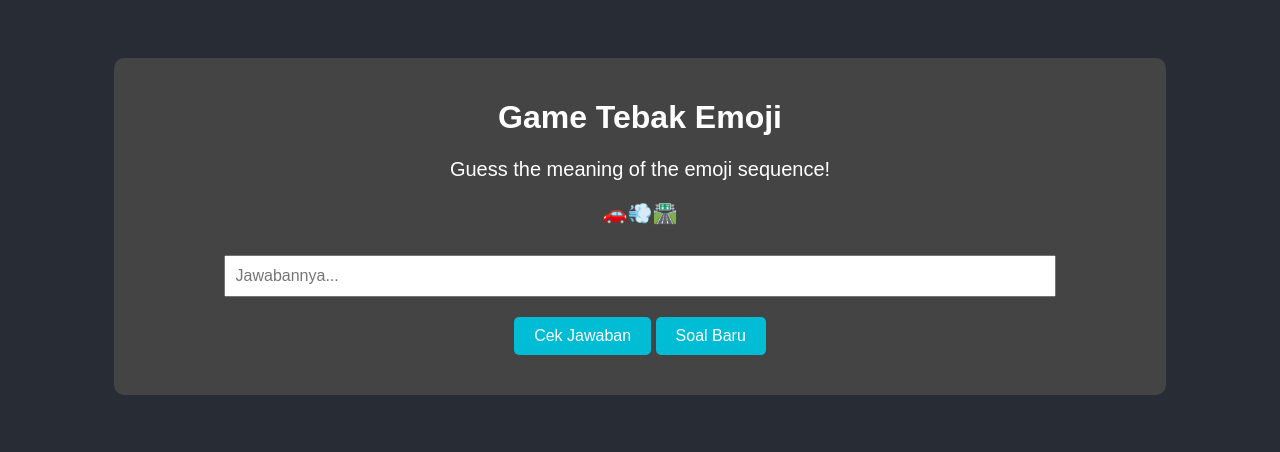
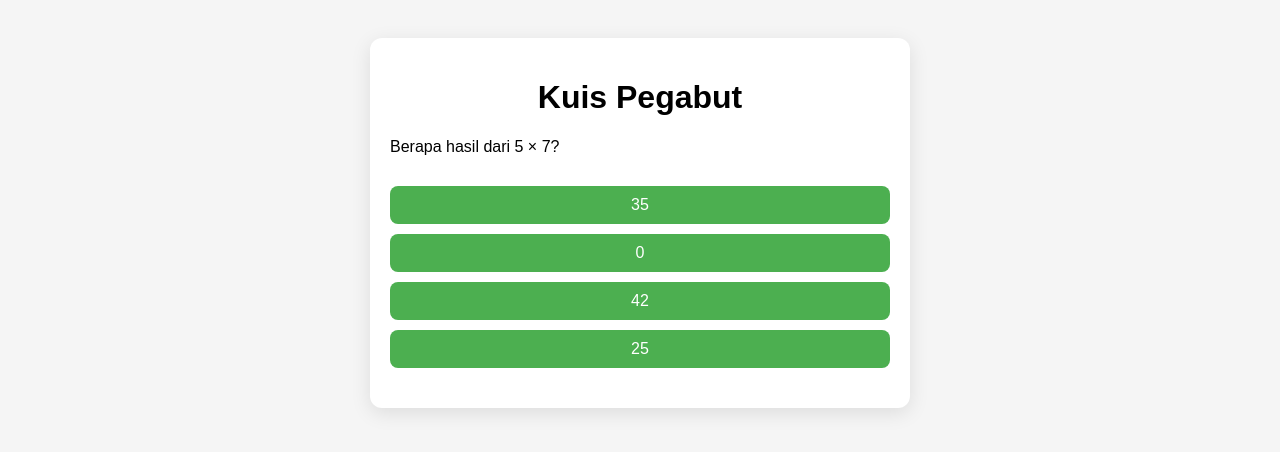
Before and after one commit to Gibran904/My-HTML, a plain HTML site: page index.html in a window 1280 px wide. Drawn offline with Linux system fonts and the light colour scheme.

Commit message:
Update index.html
From Guess Emoji Game to Math Game

```diff
--- a/index.html
+++ b/index.html
@@ -1,102 +1,115 @@
 <!DOCTYPE html>
-<html lang="id">
+<html lang="en">
 <head>
   <meta charset="UTF-8">
-  <meta name="viewport" content="width=device-width, initial-scale=1">
-  <title>Game Tebak Emoji</title>
+  <title>Kuis Pegabut Acak</title>
   <style>
     body {
-      background-color: #282c34;
-      color: #fff;
-      font-family: 'Arial', sans-serif;
-      text-align: center;
-      padding-top: 50px;
+      font-family: sans-serif;
+      padding: 30px;
+      background: #f5f5f5;
     }
-
     .container {
-      background-color: #444;
+      max-width: 500px;
+      margin: auto;
+      background: white;
       padding: 20px;
-      border-radius: 10px;
-      display: inline-block;
-      width: 80%;
+      border-radius: 12px;
+      box-shadow: 0 5px 20px rgba(0,0,0,0.1);
     }
-
+    h1 { text-align: center; }
     button {
-      background-color: #00bcd4;
-      color: #fff;
-      padding: 10px 20px;
+      width: 100%;
+      padding: 10px;
+      margin-top: 10px;
       border: none;
+      background: #4CAF50;
+      color: white;
+      font-size: 16px;
+      border-radius: 8px;
+      cursor: pointer;
+    }
+    .question {
+      margin-bottom: 20px;
+    }
+    .result {
+      font-size: 18px;
+      font-weight: bold;
+      color: #444;
       margin-top: 20px;
-      cursor: pointer;
-      border-radius: 5px;
-      font-size: 16px;
-    }
-
-    input {
-      padding: 10px;
-      font-size: 16px;
-      width: 80%;
-      margin-top: 10px;
-    }
-
-    p {
-      margin-top: 20px;
-      font-size: 20px;
     }
   </style>
 </head>
 <body>
   <div class="container">
-    <h1>Game Tebak Emoji</h1>
-    <p>Guess the meaning of the emoji sequence!</p>
-    <p id="emoji"></p>
-    <input type="text" id="answer" placeholder="Jawabannya...">
-    <br>
-    <button onclick="checkAnswer()">Cek Jawaban</button>
-    <button onclick="generateEmoji()">Soal Baru</button>
-    <p id="result"></p>
+    <h1>Kuis Pegabut</h1>
+    <div class="question" id="question">Loading soal...</div>
+    <div id="options"></div>
+    <p class="result" id="result"></p>
   </div>
 
   <script>
-    const emojiList = [
-      { emojis: "🐱🎩🍕", answer: "Kucing pake topi makan pizza" },
-      { emojis: "🧙‍♂️⚔️🧟‍♂️💀", answer: "Penyihir lawan zombie" },
-      { emojis: "🌍🚀🛸", answer: "Perjalanan luar angkasa" },
-      { emojis: "🎤🎶🎧", answer: "Menyanyi di konser" },
-      { emojis: "🏀⛹️‍♂️", answer: "Main basket" },
-      { emojis: "🦸‍♂️🦹‍♂️🌍", answer: "Superhero lawan supervillain" },
-      { emojis: "🚗💨🛣️", answer: "Nyetir cepet di jalan raya" },
-      { emojis: "🏖️🌊☀️", answer: "Liburan di pantai" },
-      { emojis: "💻👾🎮", answer: "Main game komputer" },
-      { emojis: "🍔🍟🥤", answer: "Makan fast food" },
-      { emojis: "🎬👨‍🚀💫", answer: "Film luar angkasa" },
-      { emojis: "🕵️‍♂️🔍🔪", answer: "Detektif nyelidikin pembunuhan" },
-      { emojis: "🥇🎖️🏆", answer: "Menang lomba" },
-      { emojis: "💼👔🏢", answer: "Kerja di kantor" },
-      { emojis: "🍓🍒🍇", answer: "Buah-buahan segar" }
+    const soalList = [
+      {
+        question: "Berapa hasil dari 5 × 7?",
+        correct: 35,
+        options: [25, 0, 42]
+      },
+      {
+        question: "Berapakah 12 + 8?",
+        correct: 20,
+        options: [18, 21, 19]
+      },
+      {
+        question: "Berapakah akar dari 81?",
+        correct: 9,
+        options: [8, 7, 6]
+      },
+      {
+        question: "Berapakah 10 × 10?",
+        correct: 100,
+        options: [90, 110, 120]
+      },
+      {
+        question: "Hasil dari 15 - 6?",
+        correct: 9,
+        options: [8, 10, 7]
+      }
     ];
 
-    let currentQuestion = {};
+    const questionEl = document.getElementById("question");
+    const optionsEl = document.getElementById("options");
+    const resultEl = document.getElementById("result");
 
-    function generateEmoji() {
-      const randomIndex = Math.floor(Math.random() * emojiList.length);
-      currentQuestion = emojiList[randomIndex];
-      document.getElementById("emoji").innerText = currentQuestion.emojis;
-      document.getElementById("result").innerText = "";
-      document.getElementById("answer").value = "";
-    }
-
-    function checkAnswer() {
-      const userAnswer = document.getElementById("answer").value.trim();
-      if (userAnswer.toLowerCase() === currentQuestion.answer.toLowerCase()) {
-        document.getElementById("result").innerText = "Jawaban Benar! 🎉";
-      } else {
-        document.getElementById("result").innerText = "Jawaban Salah! 😅 Coba Lagi!";
+    function shuffleArray(arr) {
+      for (let i = arr.length - 1; i > 0; i--) {
+        const j = Math.floor(Math.random() * (i + 1));
+        [arr[i], arr[j]] = [arr[j], arr[i]];
       }
     }
 
-    // Load pertama kali
-    generateEmoji();
+    function loadQuestion() {
+      const soal = soalList[Math.floor(Math.random() * soalList.length)];
+      questionEl.innerText = soal.question;
+
+      const allOptions = [soal.correct, ...soal.options];
+      shuffleArray(allOptions);
+
+      optionsEl.innerHTML = '';
+      resultEl.innerText = '';
+      allOptions.forEach(opt => {
+        const btn = document.createElement("button");
+        btn.innerText = opt;
+        btn.onclick = () => checkAnswer(opt === soal.correct);
+        optionsEl.appendChild(btn);
+      });
+    }
+
+    function checkAnswer(isCorrect) {
+      resultEl.innerText = isCorrect ? "✅ Benar cuy!" : "❌ Salah, coba lagi!";
+    }
+
+    loadQuestion();
   </script>
 </body>
 </html>
```
